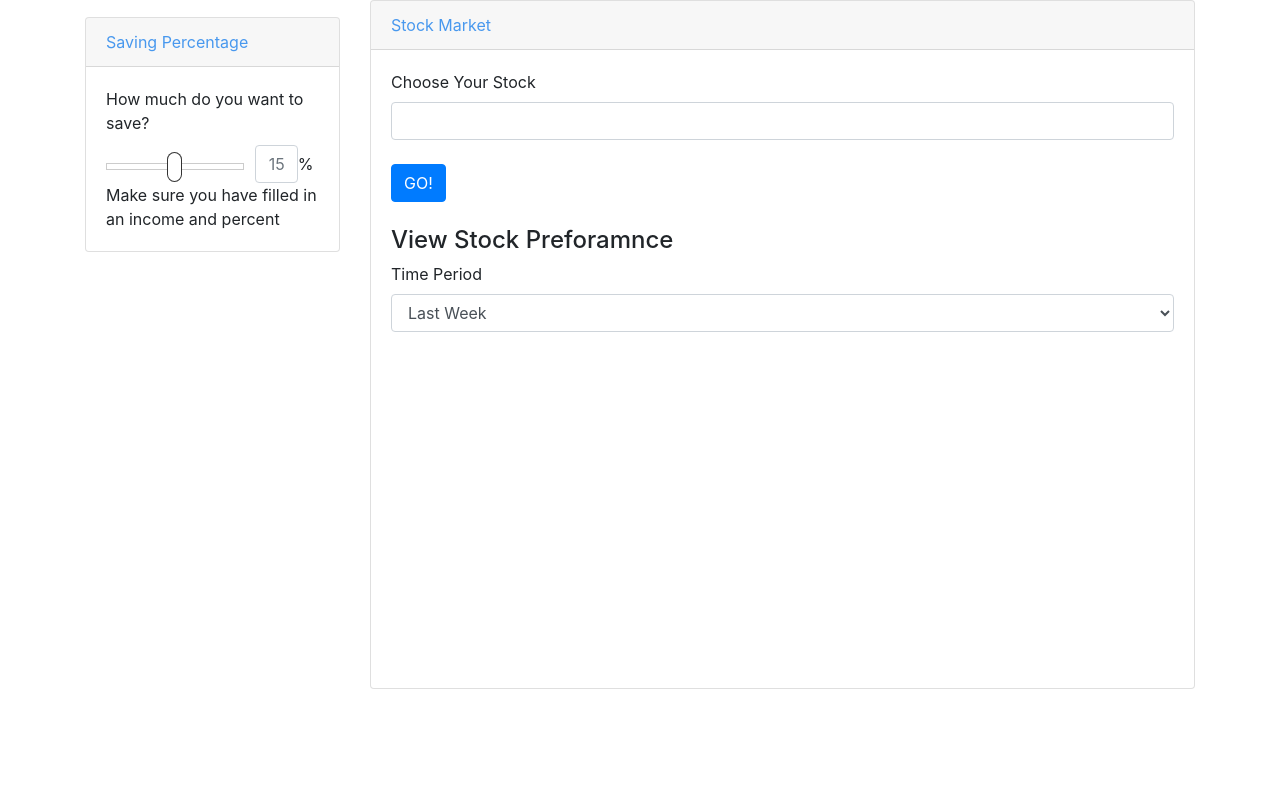
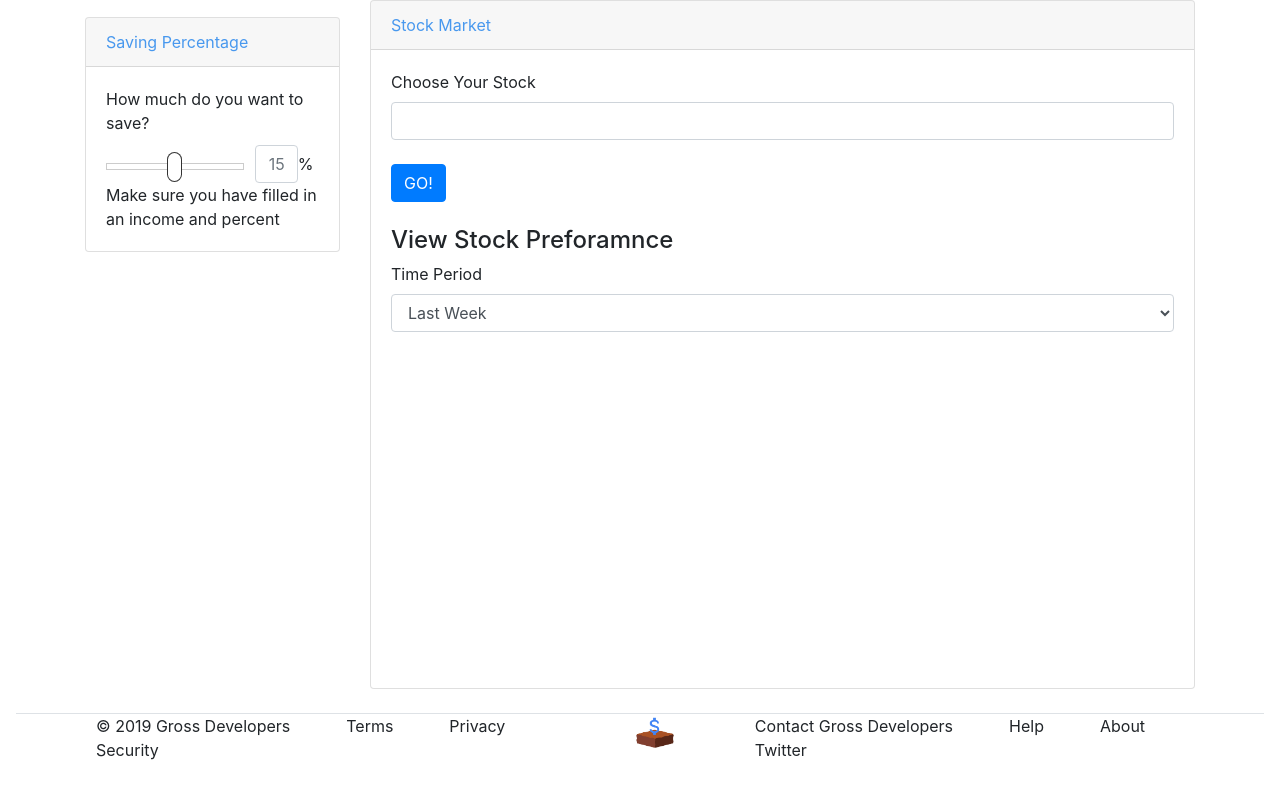
Before and after one commit to jvill1/project1, a plain HTML site: page index.html in a window 1280 px wide. Shown: the part 642-1428 px from the top of the page. Before the commit the page ends 1355 px from the top, so only its background shows below. Drawn offline with nearby package versions, Linux system fonts and the light colour scheme.

Commit message:
Added footer

```diff
--- a/index.html
+++ b/index.html
@@ -176,6 +176,27 @@
             </div>
         </div>
 
+
+        <div class="footer container-lg width-full px-3">
+            <div class="position-relative d-flex flex-justify-between pt-6 pb-2 mt-6 f6 text-gray border-top border-gray-light">
+                <ul class="list-style0none d-flex flex-wrap">
+                    <ul class="mr-3">© 2019<span title="0.34996s from unicorn-7647d9746b-ftrlj"> Gross Developers</span></ul>
+                    <ul class="mr-3">Terms</ul>
+                    <ul class="mr-3">Privacy</ul>
+                    <ul class="mr-3">Security</ul>
+                </ul>
+
+                <a><img src="assets/images/logo1.PNG" width="40px"></a>
+
+                <ul class="list-style-none d-flex flex-wrap">
+                    <ul class="mr-3">Contact Gross Developers</ul>
+                    <ul class="mr-3">Help</ul>
+                    <ul class="mr-3">About</ul>
+                    <ul class="mr-3">Twitter</ul>
+                </ul>
+            </div>
+        </div>
+
         <script src="assets/javascript/app.js"></script>
         <script src="assets\javascript\app2.js"></script>
 
```
